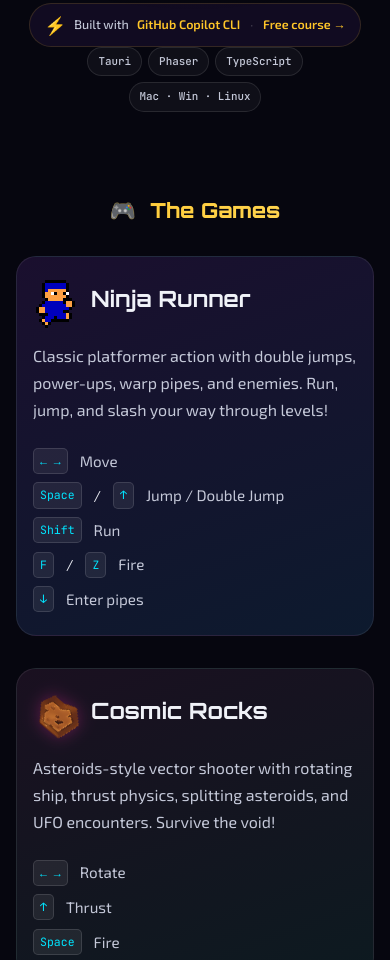
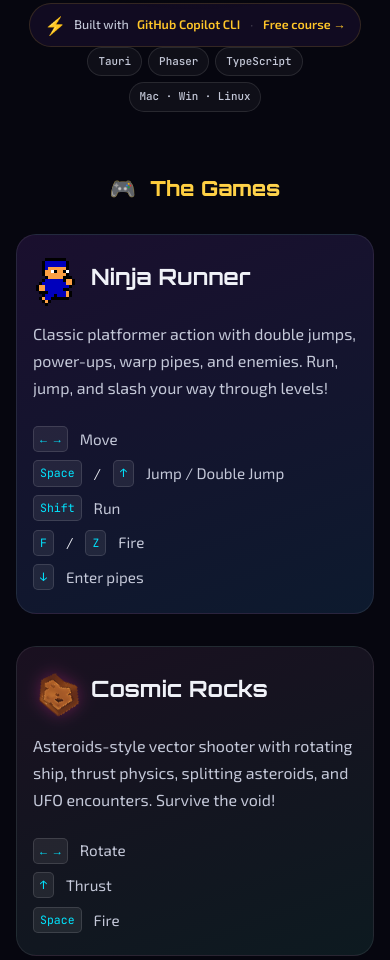
Before and after one commit to DanWahlin/agent-arcade, a website: page docs/index.html in a window 390 px wide. Shown: the part 1009-1969 px from the top of the page. Drawn offline with Linux system fonts and the light colour scheme.

Commit message:
Reduce section spacing by half
Co-authored-by: Copilot <223556219+Copilot@users.noreply.github.com>

```diff
--- a/docs/style.css
+++ b/docs/style.css
@@ -584,7 +584,7 @@ img { max-width: 100%; height: auto; }
 .section {
   position: relative;
   z-index: 1;
-  padding: 100px 0;
+  padding: 50px 0;
   scroll-margin-top: 60px;
 }
 
@@ -1079,7 +1079,7 @@ kbd {
   .hero { padding: 40px 16px 30px; min-height: auto; }
   .hero-title { font-size: 1.8rem; }
   .hero-desc { font-size: 1rem; }
-  .section { padding: 60px 0; }
+  .section { padding: 30px 0; }
   .section-title { font-size: 1.5rem; margin-bottom: 36px; }
   .games-grid { grid-template-columns: 1fr; }
   .game-card-content { padding: 28px 20px; }
@@ -1114,7 +1114,7 @@ kbd {
   .gif-showcase { max-width: 100%; }
   .gif-frame { border-radius: 8px; }
   .gif-game-label { font-size: 0.7rem; }
-  .section { padding: 44px 0; }
+  .section { padding: 22px 0; }
   .section-title { font-size: 1.3rem; margin-bottom: 28px; }
   .game-header { gap: 10px; }
   .game-icon-sprite { width: 48px; height: 48px; }
```
